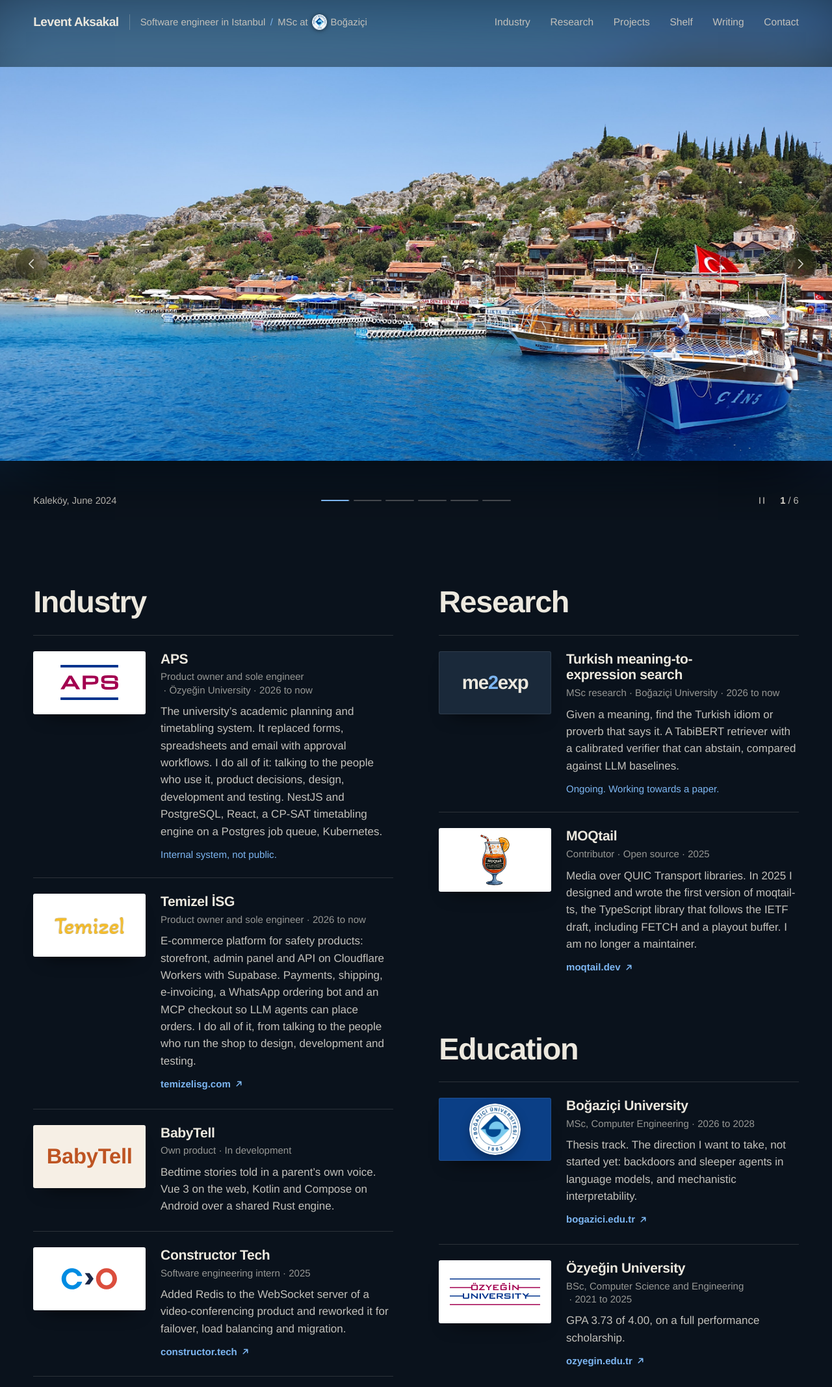
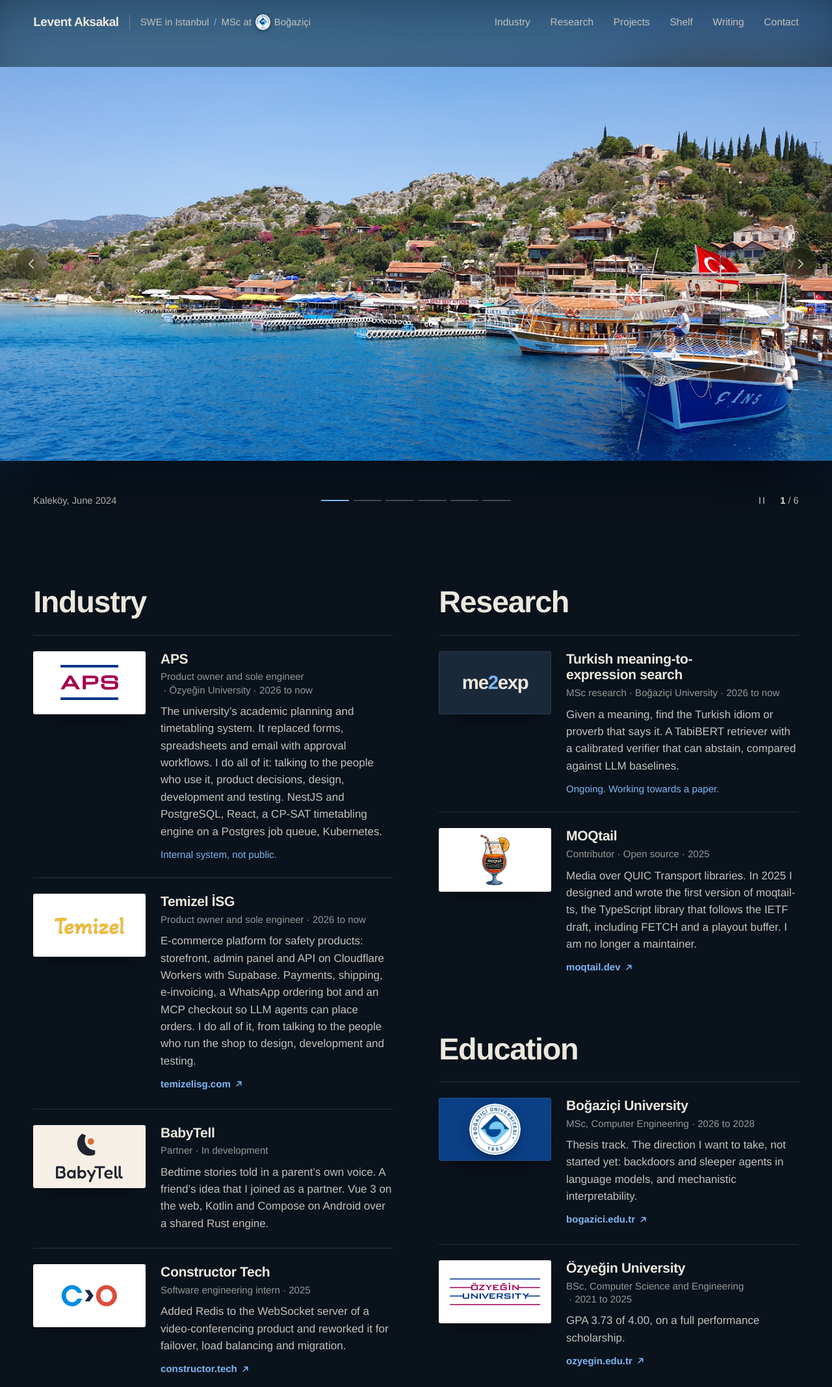
Before and after one commit to LeventAksakal/leventaksakal, an Astro site in the folder site/: page / in a window 1280 px wide. Shown: the top 2134 px of the page at 65% size. Built offline with nearby package versions, Linux system fonts and the light colour scheme; Astro itself is replaced by a stand-in of ours.

Commit message:
BabyTell as a partnership with its real logo; SWE in the top bar
BabyTell is a friend's idea that Levent joined as a partner, not his own
product. Its card now shows the real mark and wordmark, converted from
the Android app's vector drawables, so the Fredoka package is dropped.
The top bar reads "SWE in Istanbul / MSc at Boğaziçi".

```diff
--- a/site/package.json
+++ b/site/package.json
@@ -17,7 +17,6 @@
     "@astrojs/rss": "^4.0.19",
     "@astrojs/sitemap": "^3.7.5",
     "@fontsource-variable/archivo": "^5.3.0",
-    "@fontsource-variable/fredoka": "^5.3.0",
     "astro": "^7.4.12",
     "sharp": "^0.35.5"
   }
--- a/site/src/components/Bar.astro
+++ b/site/src/components/Bar.astro
@@ -8,7 +8,7 @@ const to = (hash: string) => (home ? hash : `/${hash}`);
   <div class="who">
     <a class="name display" href="/">{site.name}</a>
     <p class="tag">
-      <span>Software engineer in Istanbul</span>
+      <span><abbr title="Software engineer">SWE</abbr> in Istanbul</span>
       <i aria-hidden="true">/</i>
       <span class="at">MSc at <img class="seal" src="/logos/bogazici.webp" width="360" height="360" alt="" /> Boğaziçi</span>
     </p>
--- a/site/src/components/Entry.astro
+++ b/site/src/components/Entry.astro
@@ -2,7 +2,6 @@
 // One line of work or study. On the left a 16:9 title card that carries the real logo or
 // wordmark on its own brand ground; where none exists the card is set in type. Card and name
 // both lead to the thing itself when it has a public address.
-import '@fontsource-variable/fredoka';
 import type { Entry } from '../data/site';
 import { site } from '../data/site';
 
@@ -17,9 +16,6 @@ const link = entry.href ? { href: entry.href, rel: 'noopener', tabindex: -1, 'ar
     <Card class:list={['card', card.fit]} style={`--ground: ${card.ground}`} {...link}>
       <img src={card.src} alt={entry.href ? '' : `${card.alt} logo`} loading="lazy" decoding="async" />
     </Card>
-  )}
-  {card.kind === 'babytell' && (
-    <Card class="card babytell" style="--ground: #f6efe5" {...link}><span>BabyTell</span></Card>
   )}
   {card.kind === 'word' && (
     <Card class="card word" {...link}><span>{card.text.split(/(\d)/).map((part) => (/\d/.test(part) ? <b>{part}</b> : part))}</span></Card>
@@ -79,7 +75,6 @@ const link = entry.href ? { href: entry.href, rel: 'noopener', tabindex: -1, 'ar
   .card.tall img { width: 70%; height: 82%; }
   .card.seal img { width: auto; height: 82%; aspect-ratio: 1; border-radius: 50%; box-shadow: 0 6px 18px -6px rgb(0 0 0 / .6); }
 
-  .babytell span { font-family: 'Fredoka Variable', var(--font); font-weight: 600; font-size: 19cqi; letter-spacing: -.01em; color: #be5422; }
   .word { background: color-mix(in srgb, var(--accent) 14%, var(--bg)); }
   .word span { font-stretch: 108%; font-weight: 620; font-size: 17cqi; letter-spacing: -.045em; color: var(--text); }
   .word b { font-weight: inherit; color: var(--accent); }
--- a/site/src/data/site.ts
+++ b/site/src/data/site.ts
@@ -24,7 +24,6 @@ export const photos = [
 
 export type Card =
   | { kind: 'logo'; src: string; alt: string; ground: string; fit?: 'wide' | 'tall' | 'seal' }
-  | { kind: 'babytell' }
   | { kind: 'word'; text: string }
   | { kind: 'repo'; repo: string };
 
@@ -60,9 +59,9 @@ export const industry: Entry[] = [
   {
     id: 'babytell',
     name: 'BabyTell',
-    meta: ['Own product', 'In development'],
-    text: 'Bedtime stories told in a parent’s own voice. Vue 3 on the web, Kotlin and Compose on Android over a shared Rust engine.',
-    card: { kind: 'babytell' },
+    meta: ['Partner', 'In development'],
+    text: 'Bedtime stories told in a parent’s own voice. A friend’s idea that I joined as a partner. Vue 3 on the web, Kotlin and Compose on Android over a shared Rust engine.',
+    card: { kind: 'logo', src: '/logos/babytell.svg', alt: 'BabyTell', ground: '#f6efe5', fit: 'tall' },
   },
   {
     id: 'constructor',
--- a/site/src/styles/global.css
+++ b/site/src/styles/global.css
@@ -76,6 +76,7 @@ h1, h2, h3 { margin: 0; text-wrap: balance; }
 .bar .name { font-size: 1.2rem; line-height: 1; text-decoration: none; white-space: nowrap; }
 .bar .tag { display: flex; align-items: center; gap: .5em; padding-left: 16px; border-left: 1px solid color-mix(in srgb, var(--text) 26%, transparent); font-size: .93rem; line-height: 1.25; color: var(--soft); white-space: nowrap; }
 .bar .tag i { font-style: normal; color: var(--accent); }
+.bar .tag abbr { text-decoration: none; }
 .bar .tag .at { display: inline-flex; align-items: center; gap: .4em; }
 .bar .seal { width: 1.55em; height: 1.55em; border-radius: 50%; box-shadow: 0 1px 6px rgb(0 0 0 / .5); }
 .bar nav { display: flex; gap: clamp(14px, 2.4vw, 32px); font-size: .97rem; color: var(--soft); }
```
Also changed, not shown: DESIGN.md (+6 -5 lines), PRODUCT.md (+1 -1 lines), site/public/logos/babytell.svg (added), 1 other file.
